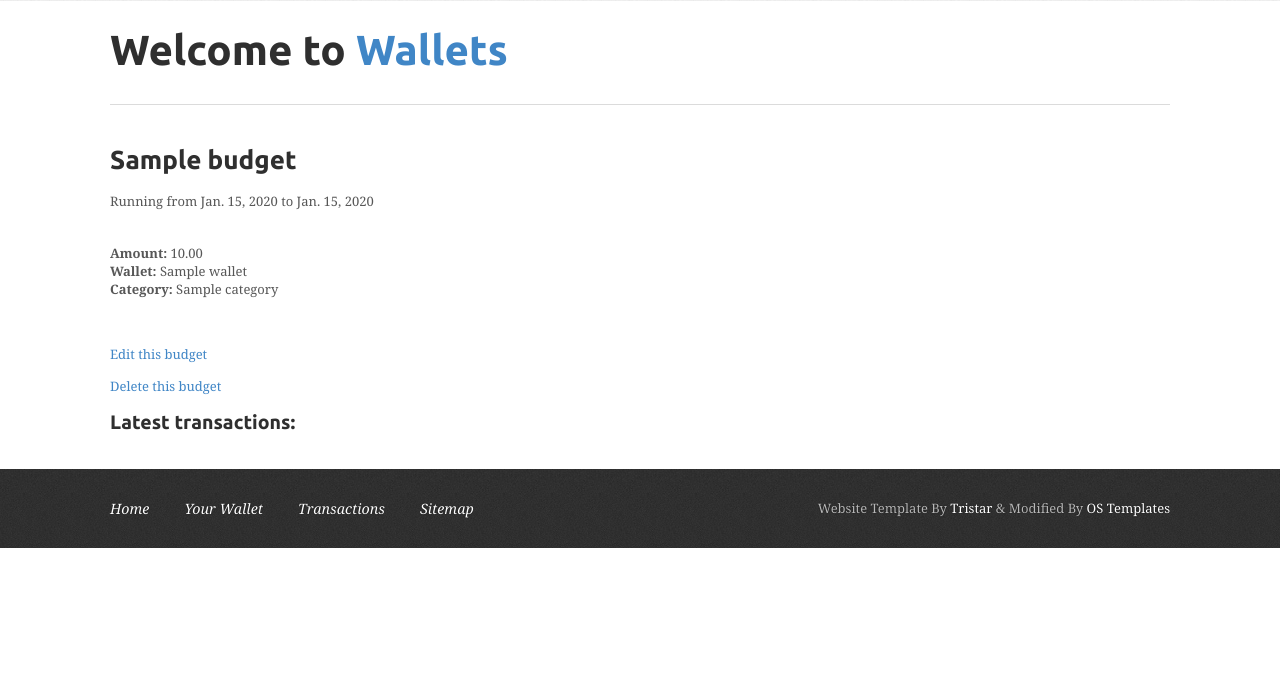
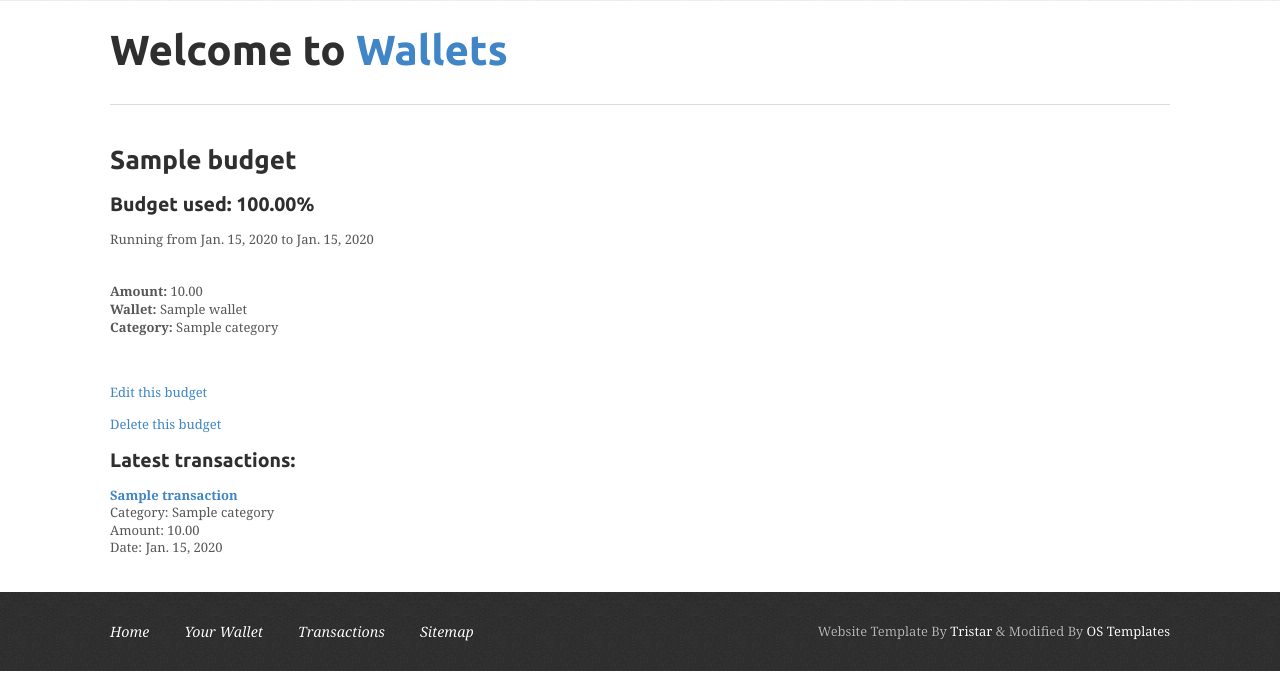
Before and after one commit to mkarmowski/wallet, a Django app: page /budgets/budget/details/1/ in a window 1280 px wide. Shown: the part 116-800 px from the top of the page. Run offline with Django 3.2, Linux system fonts and the light colour scheme; a user stored in the database is signed in; tables that the repository leaves empty hold one stand-in row (values such as "Sample post").

Commit message:
budget usage

```diff
--- a/budgets/models.py
+++ b/budgets/models.py
@@ -24,3 +24,11 @@ class Budget(models.Model):
 
     def get_absolute_url(self):
         return reverse('budgets:budget_details', args=[self.id])
+
+    def budget_completion(self, queryset):
+        amount_set = self.amount
+        amount_used = 0
+        for transaction in queryset:
+            amount_used += transaction.amount
+        budget_used = (amount_used / amount_set) * 100  # budget use in percent
+        return budget_used
--- a/budgets/templates/budgets/details.html
+++ b/budgets/templates/budgets/details.html
@@ -6,6 +6,7 @@
     <div class="budget-detail">
         <p>
             <h1><strong>{{ budget.name }}</strong></h1><br>
+            <h3>Budget used: {{ budget_used|floatformat:'2' }}%</h3>
             <p>Running from {{ budget.date_from }} to {{ budget.date_to }}</p><br>
             <strong>Amount:</strong> {{ budget.amount }}<br>
             <strong>Wallet:</strong> {{ budget.wallet }}<br>
--- a/budgets/views.py
+++ b/budgets/views.py
@@ -1,3 +1,4 @@
+from django.db.models import Q
 from django.contrib import messages
 from django.contrib.auth.decorators import login_required
 from django.shortcuts import render, get_object_or_404
@@ -6,7 +7,8 @@ from django.utils.decorators import method_decorator
 from django.views.generic import DeleteView
 from django.views.generic import UpdateView
 
-from budgets.forms import BudgetCreateForm
+from transactions.models import Transaction, Category, Wallet
+from .forms import BudgetCreateForm
 from .models import Budget
 
 
@@ -20,8 +22,13 @@ def budgets_list(request):
 @login_required
 def budget_details(request, id):
     budget = get_object_or_404(Budget, id=id)
-    # transactions = Transaction.objects.filter(budget=budget)
-    return render(request, 'budgets/details.html', {'budget': budget})
+    transactions = Transaction.objects.filter(
+        Q(date__gte=budget.date_from) & Q(date__lte=budget.date_to) & Q(category=budget.category)
+    )
+    budget_used = Budget.budget_completion(budget, transactions)
+    return render(request, 'budgets/details.html', {'budget': budget,
+                                                    'budget_used': budget_used,
+                                                    'transactions': transactions})
 
 
 @login_required
```
